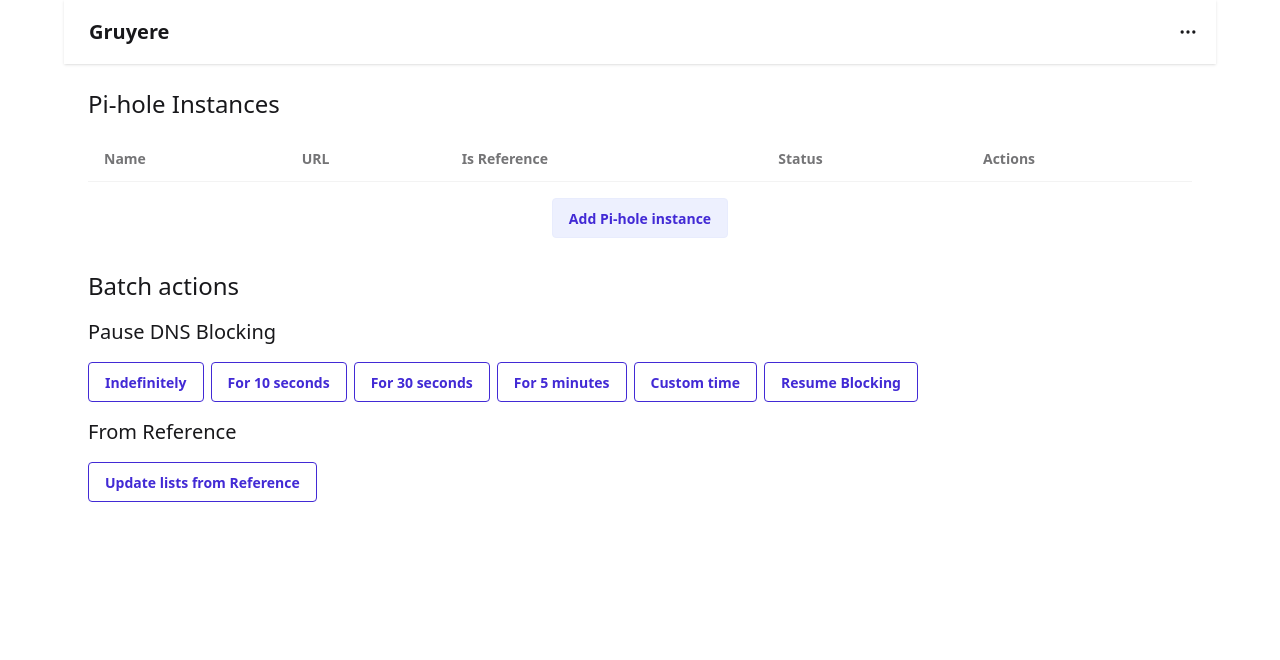
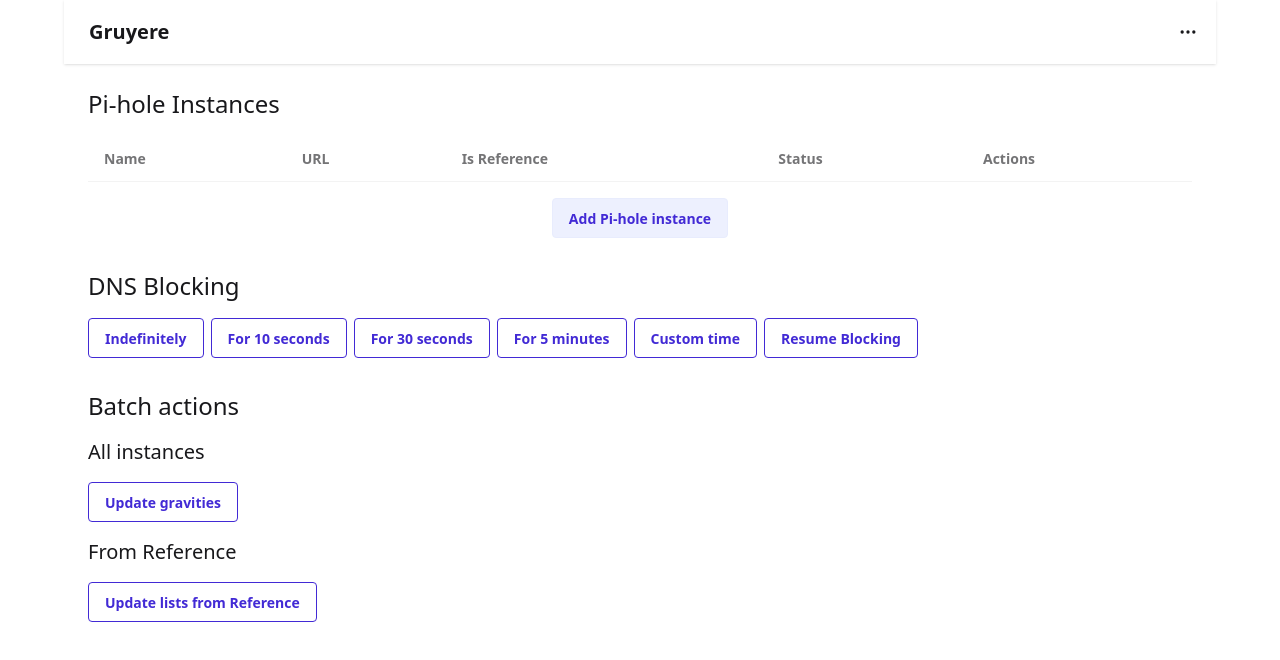
Before and after one commit to PRRPCHT/Gruyere, a SvelteKit app: page / in a window 1280 px wide. Shown: the top 660 px of the page. Built offline with nearby package versions, Linux system fonts and the light colour scheme.

Commit message:
Nicer organization

```diff
--- a/src/routes/+page.svelte
+++ b/src/routes/+page.svelte
@@ -429,9 +429,9 @@
 			</dialog>
 		{/if}
 	</div>
+	<div class="flex flex-col gap-8">
 		<div class="flex flex-col gap-4">
-		<h2 class="text-2xl">Batch actions</h2>
-		<h3 class="text-xl">Pause DNS Blocking</h3>
+			<h2 class="text-2xl">DNS Blocking</h2>
 			<div class="flex flex-row gap-2">
 				<button
 					class="btn join-item btn-outline btn-primary"
@@ -439,11 +439,13 @@
 				>
 				<button
 					class="btn join-item btn-outline btn-primary"
-				onclick={() => pauseDNSBlocking(10, PauseDurationTimeScale.SECONDS)}>For 10 seconds</button
+					onclick={() => pauseDNSBlocking(10, PauseDurationTimeScale.SECONDS)}
+					>For 10 seconds</button
 				>
 				<button
 					class="btn join-item btn-outline btn-primary"
-				onclick={() => pauseDNSBlocking(30, PauseDurationTimeScale.SECONDS)}>For 30 seconds</button
+					onclick={() => pauseDNSBlocking(30, PauseDurationTimeScale.SECONDS)}
+					>For 30 seconds</button
 				>
 				<button
 					class="btn join-item btn-outline btn-primary"
@@ -457,9 +459,21 @@
 					>Resume Blocking</button
 				>
 			</div>
+		</div>
+		<div class="flex flex-col gap-4">
+			<h2 class="text-2xl">Batch actions</h2>
+			<div class="flex flex-col gap-4">
+				<h3 class="text-xl">All instances</h3>
+				<div class="flex flex-row gap-2">
+					<button class="btn btn-outline btn-primary">Update gravities</button>
+				</div>
+			</div>
+			<div class="flex flex-col gap-4">
 				<h3 class="text-xl">From Reference</h3>
 				<div class="flex flex-row gap-2">
-			<button class="btn join-item btn-outline btn-primary">Update lists from Reference</button>
+					<button class="btn btn-outline btn-primary">Update lists from Reference</button>
+				</div>
+			</div>
 		</div>
 	</div>
 	{#if showPauseDNSBlockingPanel}
```
Lines whose indentation alone changed are shown as unchanged.
